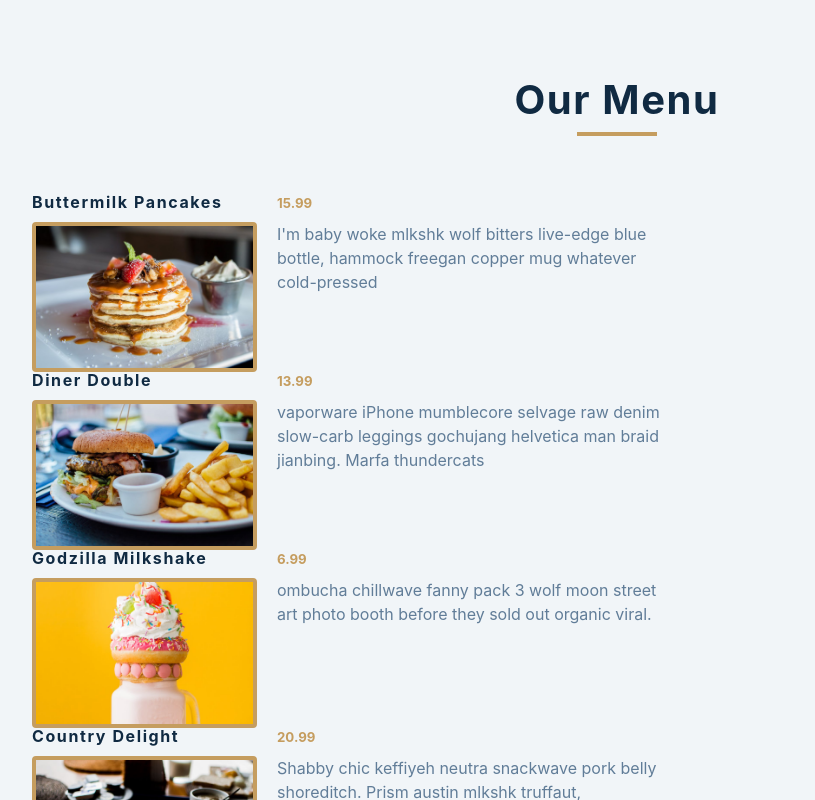
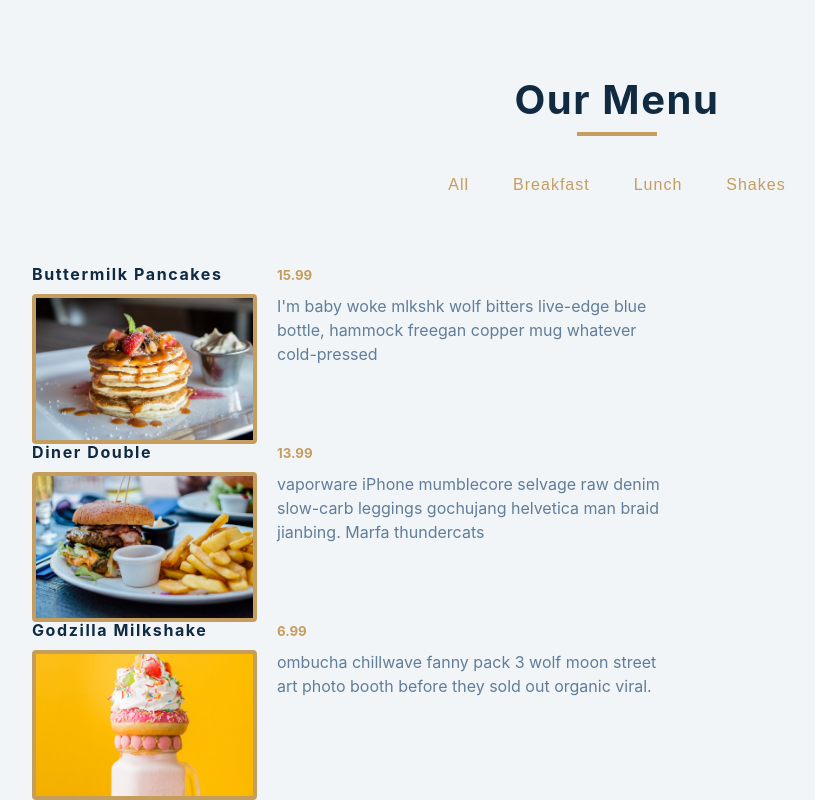
Before and after one commit to NoahThomlison/react-mini-project, a React (Create React App) app in the folder 05-menu/setup/: page / in a window 1280 px wide. Shown: the top 800 px of the page, without its empty margins (23-838 px from the left). Built offline with nearby package versions, Linux system fonts and the light colour scheme.

Commit message:
refactors to move mapping to category component from app.js, refactors html

```diff
--- a/05-menu/setup/src/Categories.js
+++ b/05-menu/setup/src/Categories.js
@@ -1,9 +1,12 @@
 import React from 'react';
 
-const Categories = ({category, changeType}) => {
-
+const Categories = ({category, changeType, categories}) => {
   return (
-    <button className='filter-btn' onClick={() => changeType(category)}>{category}</button>
+    <div className='btn-container'>
+      {categories.map((category) =>
+        <button className='filter-btn' onClick={() => changeType(category)}>{category}</button>
+      )}
+    </div>
   )
 };
 
```
